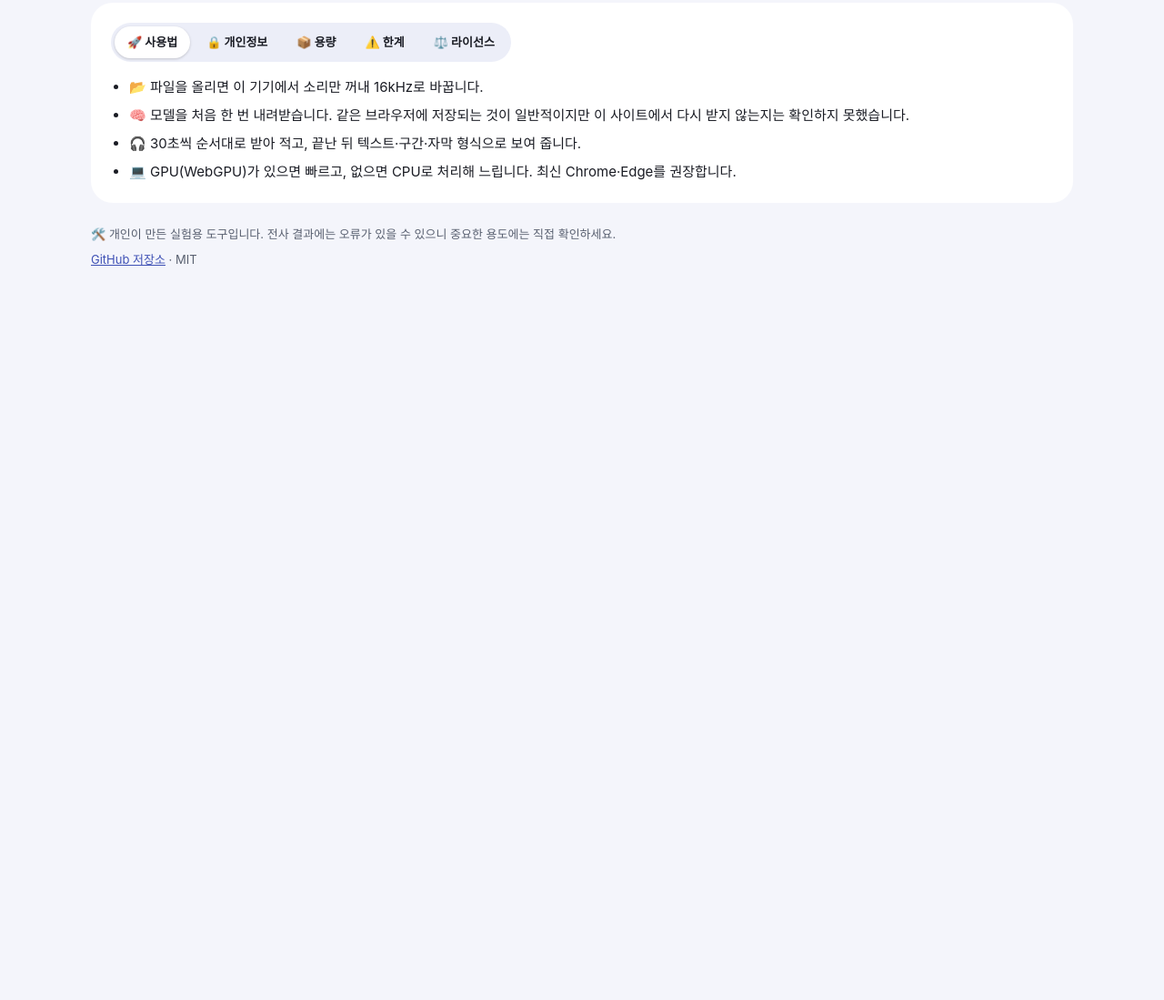
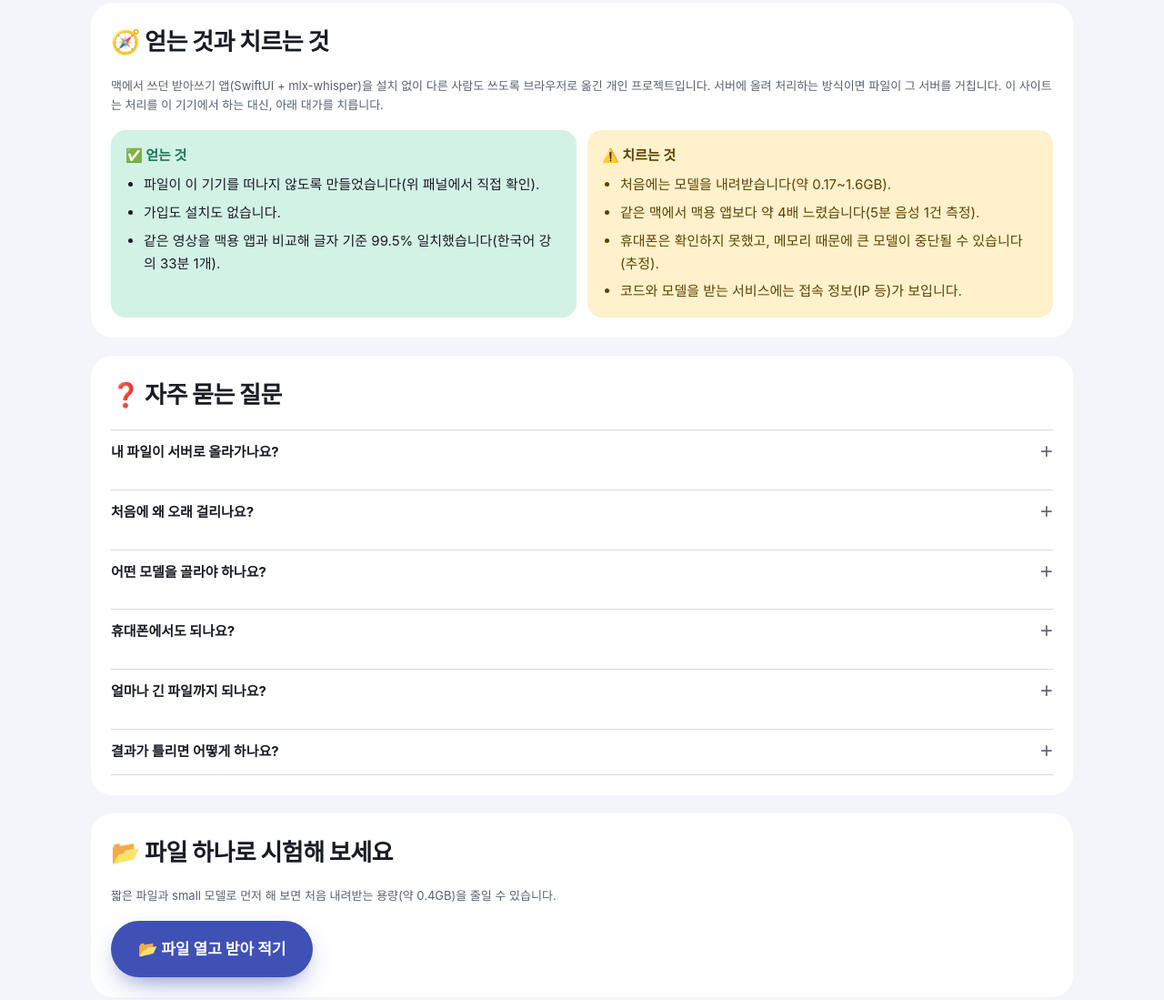
Before and after one commit to DeVentory/browser-whisper-transcribe, a plain HTML site: page index.html in a window 1280 px wide. Shown: the part 2116-3215 px from the top of the page at 91% size. Before the commit the page ends 2468 px from the top, so only its background shows below. Drawn offline with Linux system fonts and the light colour scheme.

Commit message:
모바일 터치 영역·입력 글자 크기 개선, 얻는 것과 치르는 것·자주 묻는 질문·마감 CTA 추가
Co-Authored-By: Claude Sonnet 5.5 <noreply@anthropic.com>

```diff
--- a/index.html
+++ b/index.html
@@ -137,6 +137,33 @@ code{font:12.5px ui-monospace,Menlo,monospace;background:var(--surface2);padding
 .reqlog li.send{color:var(--bad);font-weight:700}
 .reqlog .none{color:var(--muted);display:block}
 @media (max-width:560px){.linkbtn{width:100%;text-align:center}.tiles{grid-template-columns:minmax(0,1fr)}.hero{border-radius:24px}.cta{width:100%}.ctas{width:100%}}
+/* 모바일: 터치 영역 44px 이상, 입력 칸 글자 16px(iOS 확대 방지) */
+@media (pointer:coarse),(max-width:560px){
+  button,[role=tab],.livebadge,summary{min-height:44px}
+  [role=tab]{padding:0 16px}
+  .livebadge{padding:0 16px}
+  select{font-size:16px;height:44px;padding:0 12px}
+  footer a{display:inline-flex;align-items:center;min-height:44px;padding:0 4px}
+}
+/* 왜 브라우저 안에서 · 자주 묻는 질문 · 마감 */
+.why h2,.faq h2,.cta2 h2{font-size:clamp(20px,3vw,26px);letter-spacing:-.02em}
+.cmp{display:grid;grid-template-columns:repeat(2,minmax(0,1fr));gap:12px}
+.cmp>div{border-radius:var(--r-md);padding:16px;display:flex;flex-direction:column;gap:8px}
+.cmp h3{margin:0;font-size:15px}
+.cmp ul{margin:0;padding-left:20px;display:flex;flex-direction:column;gap:6px}
+.cmp .gain{background:var(--ok-c);color:var(--ok)}
+.cmp .gain ul{color:var(--on)}
+.cmp .cost{background:var(--warn-c);color:var(--on-warn)}
+.cmp .cost ul{color:var(--on-warn)}
+.faq details{border-top:1px solid var(--outline)}
+.faq details:last-of-type{border-bottom:1px solid var(--outline)}
+.faq summary{cursor:pointer;font-weight:700;list-style:none;display:flex;justify-content:space-between;align-items:center;gap:12px;padding:12px 0}
+.faq summary::-webkit-details-marker{display:none}
+.faq summary::after{content:"＋";color:var(--muted);flex:none}
+.faq details[open] summary::after{content:"－"}
+.faq details p{margin:0 0 14px;color:var(--muted)}
+.cta2{align-items:flex-start}
+@media (max-width:700px){.cmp{grid-template-columns:minmax(0,1fr)}.cta2 .cta{width:100%}}
 @media (prefers-reduced-motion:reduce){*{transition:none!important;scroll-behavior:auto!important}}
 </style></head>
 <body><div class="wrap">
@@ -217,6 +244,40 @@ code{font:12.5px ui-monospace,Menlo,monospace;background:var(--surface2);padding
   <ul class="reqlog" id="reqLog" aria-label="최근 요청"></ul>
   <p class="hint">🧪 정확도: 한국어 강의 33분 1개에서 맥용 mlx-whisper 결과와 글자 기준 99.5% 일치했습니다. 다른 음성의 정확도는 확인하지 못했습니다.</p>
   <p class="hint">⚠️ 이 숫자는 페이지 코드가 스스로 센 값이라, 코드가 바뀌면 믿을 수 없습니다. 확실히 보려면 개발자 도구의 네트워크 탭을 직접 여세요(Safari: 개발자용 메뉴 → 웹 검사기). 데이터를 보낸 요청은 fetch·XHR·WebSocket·sendBeacon만 셉니다. 요청 수와 받은 크기는 브라우저가 기록해 준 것만 나오므로, 캐시에서 읽은 파일은 빠질 수 있습니다.</p>
+</section>
+
+<section class="card why" id="why" aria-label="왜 브라우저 안에서">
+  <h2>🧭 얻는 것과 치르는 것</h2>
+  <p class="hint">맥에서 쓰던 받아쓰기 앱(SwiftUI + mlx-whisper)을 설치 없이 다른 사람도 쓰도록 브라우저로 옮긴 개인 프로젝트입니다. 서버에 올려 처리하는 방식이면 파일이 그 서버를 거칩니다. 이 사이트는 처리를 이 기기에서 하는 대신, 아래 대가를 치릅니다.</p>
+  <div class="cmp">
+    <div class="gain"><h3>✅ 얻는 것</h3><ul>
+      <li>파일이 이 기기를 떠나지 않도록 만들었습니다(위 패널에서 직접 확인).</li>
+      <li>가입도 설치도 없습니다.</li>
+      <li>같은 영상을 맥용 앱과 비교해 글자 기준 99.5% 일치했습니다(한국어 강의 33분 1개).</li>
+    </ul></div>
+    <div class="cost"><h3>⚠️ 치르는 것</h3><ul>
+      <li>처음에는 모델을 내려받습니다(약 0.17~1.6GB).</li>
+      <li>같은 맥에서 맥용 앱보다 약 4배 느렸습니다(5분 음성 1건 측정).</li>
+      <li>휴대폰은 확인하지 못했고, 메모리 때문에 큰 모델이 중단될 수 있습니다(추정).</li>
+      <li>코드와 모델을 받는 서비스에는 접속 정보(IP 등)가 보입니다.</li>
+    </ul></div>
+  </div>
+</section>
+
+<section class="card faq" id="faq" aria-label="자주 묻는 질문">
+  <h2>❓ 자주 묻는 질문</h2>
+  <details><summary>내 파일이 서버로 올라가나요?</summary><p>올라가지 않도록 만들었습니다. 위 "네트워크 증명 패널"에서 업로드 수를 직접 확인하세요. 다만 코드는 jsdelivr에서, 모델은 Hugging Face에서 받기 때문에 그 서비스들에는 접속 정보가 보입니다.</p></details>
+  <details><summary>처음에 왜 오래 걸리나요?</summary><p>전사 모델을 내려받기 때문입니다. WebGPU 기준으로 turbo 약 1.6GB, small 약 0.4GB, base 약 0.17GB입니다. 같은 브라우저에 저장되는 것이 일반적이지만, 이 사이트에서 다시 받지 않는지는 확인하지 못했습니다.</p></details>
+  <details><summary>어떤 모델을 골라야 하나요?</summary><p>정확도가 중요하면 turbo(시험한 강의 1개에서 맥용 앱과 99.5% 일치)입니다. 휴대폰이거나 용량·메모리가 걱정되면 small입니다. base는 가장 가볍지만 한국어 오인식이 많습니다.</p></details>
+  <details><summary>휴대폰에서도 되나요?</summary><p>실기기에서는 확인하지 못했습니다. 터치 기기에서는 기본 모델을 small로 고르고, 전사하는 동안 화면을 켜 두길 권합니다.</p></details>
+  <details><summary>얼마나 긴 파일까지 되나요?</summary><p>약 2GB 이하입니다. 80분 길이 영상이 Chrome과 Safari에서 끝까지 전사됐습니다. 2시간이 넘으면 메모리가 부족할 수 있고, 한 구간에서 멈추면 그 30초를 건너뛰고 이어서 하며 경고로 알려 줍니다.</p></details>
+  <details><summary>결과가 틀리면 어떻게 하나요?</summary><p>무음이거나 잘린 구간에서 없는 문장이 나올 수 있습니다. 중요한 용도라면 결과를 직접 확인하세요. 길이가 맞지 않거나 건너뛴 구간이 있으면 결과 아래에 경고가 뜹니다.</p></details>
+</section>
+
+<section class="card cta2" id="endcta" aria-label="시작하기">
+  <h2>📂 파일 하나로 시험해 보세요</h2>
+  <p class="hint">짧은 파일과 small 모델로 먼저 해 보면 처음 내려받는 용량(약 0.4GB)을 줄일 수 있습니다.</p>
+  <button class="pri cta" id="endPick">📂 파일 열고 받아 적기</button>
 </section>
 
 <section class="card info" aria-label="안내">
@@ -428,6 +489,7 @@ try{new IntersectionObserver(es=>{heroVisible=es[0].isIntersecting;}).observe($(
 // 히어로 버튼·끌어다 놓기
 const goTool=()=>{if(audio)$('tool').scrollIntoView({behavior:reduceMotion?'auto':'smooth',block:'start'});};
 $('heroPick').onclick=()=>{if(!busy){window.__fromHero=true;$('file').click();}};
+$('endPick').onclick=()=>{if(!busy){window.__fromHero=true;$('file').click();}};
 $('heroProof').onclick=()=>$('proof').scrollIntoView({behavior:reduceMotion?'auto':'smooth',block:'start'});
 ['dragover','dragenter'].forEach(n=>$('hero').addEventListener(n,()=>{if(!busy)$('hero').classList.add('over')}));
 ['dragleave','drop'].forEach(n=>$('hero').addEventListener(n,()=>$('hero').classList.remove('over')));
```
